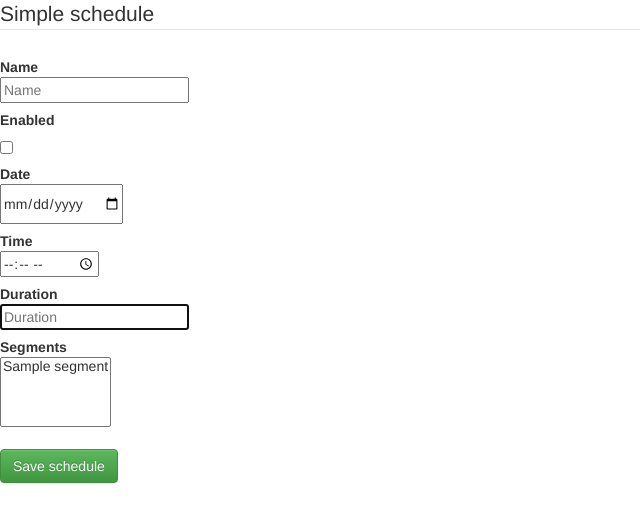
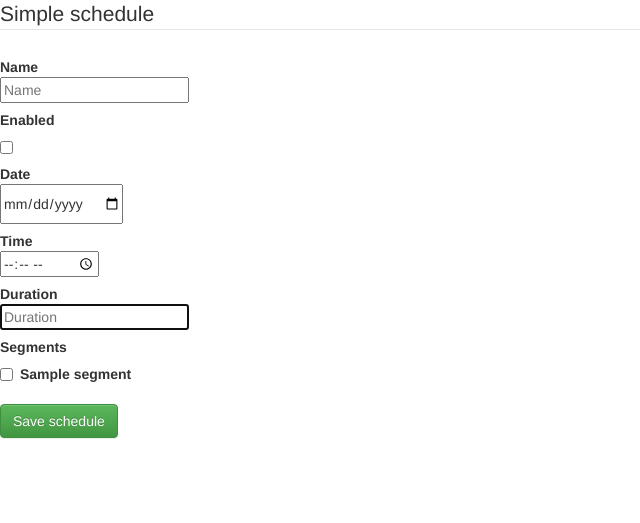
Before and after one commit to wpatrik14/IrrigationApp, a Django app: template templates/IrrigationApp/pages/simpleSchedule.html in a window 1280 px wide. Shown: the part 112-635 px from the top of the page, without its empty margins (0-640 px from the left). Run offline with Django 3.2, Linux system fonts and the light colour scheme; the template is opened without the code that fills it: values that come from a table or form of the project are taken from there, others are empty; tables that the repository leaves empty hold one stand-in row (values such as "Sample post"); some libraries are stand-ins or nearby versions.

Commit message:
simpleschedule

```diff
--- a/templates/IrrigationApp/pages/simpleSchedule.html
+++ b/templates/IrrigationApp/pages/simpleSchedule.html
@@ -20,10 +20,10 @@
 
 		<!-- Multiple Checkboxes -->
 				<div class="control-group">
-				  <label class="control-label" for="checkboxes">Enabled</label>
+				  <label class="control-label" for="enabled_checkbox">Enabled</label>
 				  <div class="controls">
-				    <label class="checkbox" for="enabled">
-				      <input type="checkbox" name="checkboxes" id="enabled" value="enabled">
+				    <label class="checkbox" for="enabled_checkbox">
+				      <input type="checkbox" name="enabled_checkbox" id="enabled" value="enabled">
 				    </label>
 				  </div>
 				</div>
@@ -53,15 +53,18 @@
 				  </div>
 				</div>
 
-				<!-- Select Multiple -->
+				<!-- Multiple Checkboxes -->
 				<div class="control-group">
 				  <label class="control-label" for="segments">Segments</label>
 				  <div class="controls">
-				    <select id="segments" name="segments" placeholder="Segments" class="input-xlarge" multiple="multiple">
-				      {% for segment in segments %}
-				      <option>{{ segment.name }}</option>
-				      {% endfor %}
-				    </select>
+				    {% for segment in segments %}
+
+				    <label class="checkbox" for="{{ segment.id }}">
+				      <input type="checkbox" name="segments" id="{{ segment.id }}" value="{{ segment.id }}">
+				      {{ segment.name }}
+				    </label>
+
+				    {% endfor %}
 				  </div>
 				</div>
 
```
